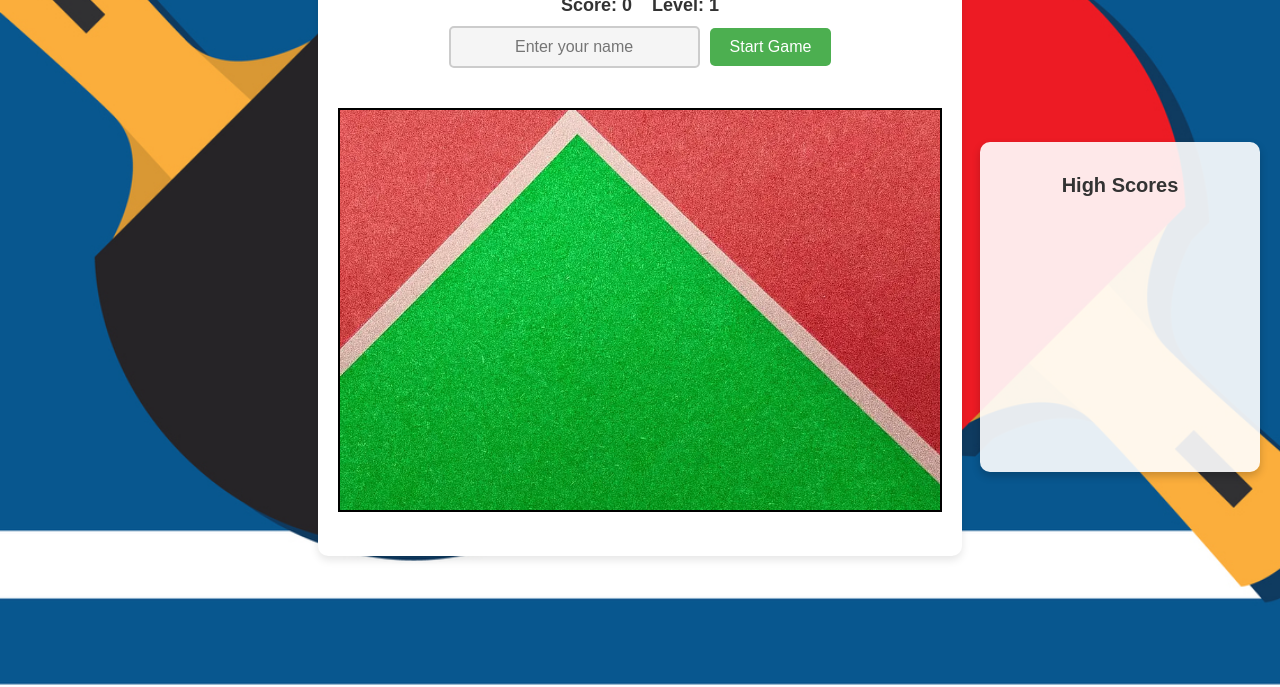
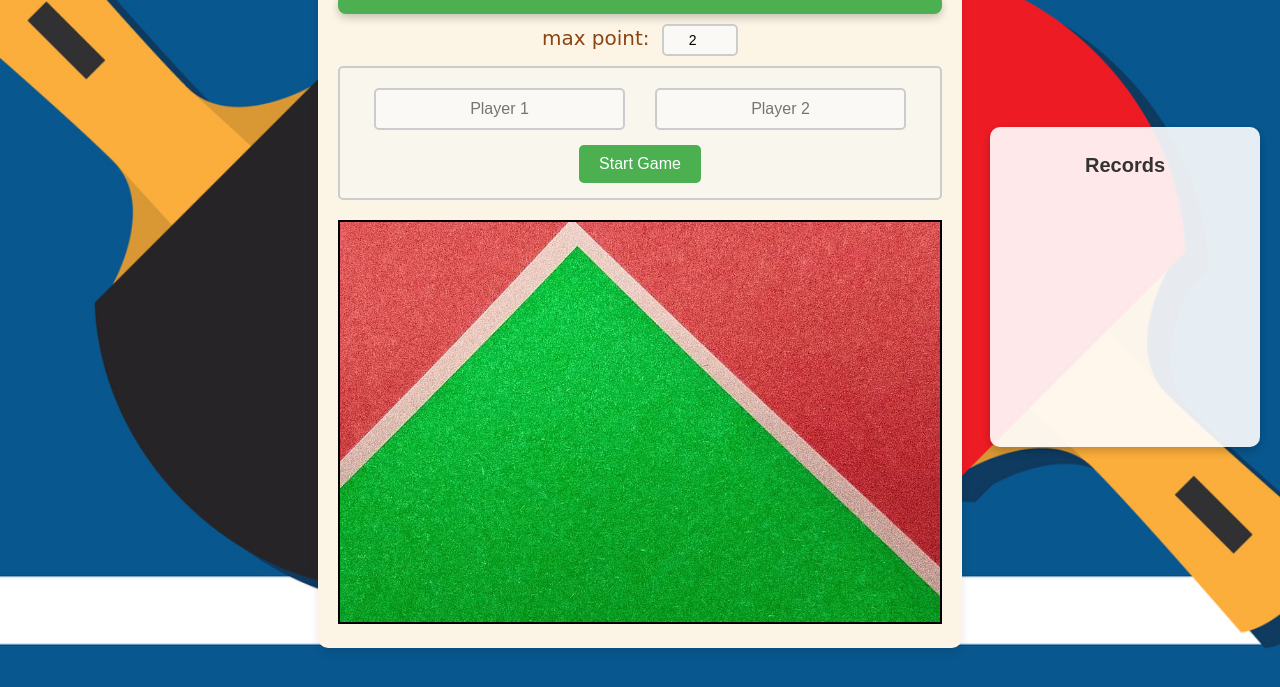
Before and after one commit to priyashikhandka1608/Game-project, a website: page Frontend/index.html in a window 1280 px wide. Shown: the part 113-800 px from the top of the page. Drawn offline with Linux system fonts and the light colour scheme; no server answers.

Commit message:
Update index.html

```diff
--- a/Frontend/index.html
+++ b/Frontend/index.html
@@ -9,16 +9,17 @@
         body {
             text-align: center;
             background: url('gameImage.jpg') center/cover no-repeat;
-            margin: 0;
-            padding: 0;
-            overflow: hidden;
             font-family: Arial, sans-serif;
+            margin: 0px;
+            overflow: auto;
         }
 
         .game-container {
             position: relative;
             display: inline-block;
-            background-color: #fff;
+            margin-top: 0px;
+            margin-bottom: 5px;
+            background-color: rgb(252, 245, 229);
             padding: 20px;
             margin-top: 20px;
             margin-bottom: 20px;
@@ -37,30 +38,53 @@
         justify-content: center;
         margin-top: 10px;
         align-items: center;
-        gap: 10px; /* Space between input and button */
+        gap: 10px;
         margin-bottom: 15px;
        }
 
-        #playerName {
+        #playerName1 {
+        margin-top: 10px;
+        margin-left: 10px;
+        margin-right: 10px;
         padding: 10px 20px;
         font-size: 16px;
         border: 2px solid #ccc;
         border-radius: 5px;
-        background-color: #f5f5f5;
+        background-color: rgb(250, 249, 246);
         color: #333;
         text-align: center;
         outline: none;
         transition: 0.3s ease, border-color 0.3s ease;
         }
 
-        #playerName:focus {
-            background-color: #fff;
+        #playerName1:focus {
+            background-color: rgb(250, 249, 246);
+            border-color: #4CAF50;
+        }
+
+        #playerName2 {
+        margin-top: 10px;
+        margin-left: 10px;
+        margin-right: 10px;
+        padding: 10px 20px;
+        font-size: 16px;
+        border: 2px solid #ccc;
+        border-radius: 5px;
+        background-color: rgb(250, 249, 246);
+        color: #333;
+        text-align: center;
+        outline: none;
+        transition: 0.3s ease, border-color 0.3s ease;
+        }
+
+        #playerName2:focus {
+            background-color: rgb(250, 249, 246);
             border-color: #4CAF50;
         }
 
         canvas {
             border: 2px solid black;
-            margin: 20px auto;
+            margin-top: 0px;
             background-color: #e6f7ff;
             background: url('tableImage.png') no-repeat center center;
             background-size: cover;
@@ -68,17 +92,44 @@
         }
 
         h1 {
-            margin-bottom: 10px;
+        font-family: 'Brush Script MT', cursive;
+        font-size: 48px;
+        color: #8B4513;
+        text-shadow: 3px 3px 6px rgba(0, 0, 0, 0.2);
+        letter-spacing: 2px;
+        margin-top: 0px;
+        margin-bottom: 10px;
+        animation: glow 1.5s infinite alternate;
         }
 
+        @keyframes glow {
+            from { text-shadow: 3px 3px 6px rgba(0, 0, 0, 0.2); }
+            to { text-shadow: 5px 5px 12px rgba(139, 69, 19, 0.5); }
+        }
         .score-level-container {
             border-top: 30px;
-            display: flex;
             justify-content: center;
             gap: 20px;
-            font-size: 18px;
-            font-weight: bold;
             color: #333;
+            font-size: 16px;
+            border: 2px solid #ccc;
+            border-radius: 5px;
+            background-color: rgb(249, 246, 238);
+            color: #333;
+            text-align: center;
+        }
+        .score-box {
+        margin-top: 10px;
+        margin-right: 10px;
+        padding: 10px 20px;
+        font-size: 16px;
+        border: 2px solid #ccc;
+        border-radius: 5px;
+        background-color: rgb(250, 249, 246);
+        color: #333;
+        outline: none;
+        transition: 0.3s ease, border-color 0.3s ease;
+        display: none;
         }
 
         .buttons {
@@ -97,10 +148,55 @@
         #startButton, #playAgainButton, #retryButton {
             background-color: #4CAF50;
             color: white;
+            margin-bottom: 15px;
         }
 
         #startButton:hover, #playAgainButton:hover, #retryButton:hover {
             background-color: #45a049;
+        }
+        label[for="maxScore"] {
+            font-size: 20px;
+            margin-right: 8px;
+            color: #8B4513;
+            font-family: 'Brush Script MT', cursive;
+        }
+
+        #maxScore {
+            margin-top: 10px;
+            margin-bottom: 10px;
+            width: 60px;
+            padding: 6px;
+            font-size: 14px;
+            border: 2px solid #ccc;
+            background-color: rgb(250, 249, 246);
+            border-radius: 5px;
+            border-radius: 5px;
+            text-align: center;
+            outline: none;
+            transition: border-color 0.3s ease;
+        }
+
+        #maxScore:focus {
+            border-color: #4CAF50;
+        }
+
+        #winnerDisplay {
+        margin-top: 10px;
+        font-size: 24px;
+        font-weight: bold;
+        color: #ffffff;
+        background-color: #4CAF50;
+        padding: 10px 20px;
+        border-radius: 8px;
+
+        box-shadow: 0 4px 8px rgba(0, 0, 0, 0.2);
+        text-shadow: 2px 2px 4px rgba(0, 0, 0, 0.3);
+        animation: fadeIn 1s ease-in-out;
+        }
+
+        @keyframes fadeIn {
+            from { opacity: 0; transform: scale(0.8); }
+            to { opacity: 1; transform: scale(1); }
         }
 
         #exitButton {
@@ -115,7 +211,7 @@
         #exitButton:hover {
             background-color: darkred;
         }
-        #highScoresContainer {
+        #recordsContainer {
                 position: fixed;
                 right: 20px;
                 top: 50%;
@@ -124,25 +220,25 @@
                 height: 300px;
                 overflow-y: auto;
                 background: rgba(255, 255, 255, 0.9);
-                padding: 15px;
+                padding: 10px;
                 border-radius: 10px;
                 box-shadow: 0 4px 8px rgba(0, 0, 0, 0.2);
                 text-align: center;
             }
 
-            #highScoresContainer h2 {
+            #recordsContainer h2 {
                 font-size: 20px;
                 margin-bottom: 10px;
                 color: #333;
             }
 
-            #highScoresList {
+            #recordsList {
                 list-style: none;
                 padding: 0;
                 margin: 0;
             }
 
-            #highScoresList li {
+            #recordsList li {
                 font-size: 16px;
                 padding: 8px;
                 background: #f5f5f5;
@@ -155,7 +251,7 @@
         #gameOverPopup {
             display: none;
             position: absolute;
-            top: 50%;
+            top: 70%;
             left: 50%;
             transform: translate(-50%, -50%);
             padding: 20px;
@@ -188,18 +284,28 @@
 
 <body>
     <div class="game-container">
-        <h1>Ping Pong Ball Game</h1>
+        <h1>RallyPoint🏓</h1>
+
+
+        <div id="winnerDisplay" ></div>
+
+
+        <label for="maxScore">max point:</label>
+        <input type="number" id="maxScore" min="1" value="2">
+
+
 
         <div class="score-level-container">
-            <div id="score">Score: 0</div>
-            <div id="level">Level: 1</div>
+
+        <div class="name-input-container">
+            <input type="text" id="playerName1" placeholder="Player 1">
+            <div class="score-box" id="score1">0</div>
+            <input type="text" id="playerName2" placeholder="Player 2">
+            <div class="score-box" id="score2">0</div>
         </div>
 
-        <div class="name-input-container">
-            <input type="text" id="playerName" placeholder="Enter your name">
-            <button id="startButton">Start Game</button>
+        <button id="startButton">Start Game</button>
         </div>
-
 
         <div class="buttons">
             <button id="playAgainButton" style="display: none;">Play Again</button>
@@ -207,9 +313,9 @@
 
         <canvas id="gameCanvas" width="600" height="400"></canvas>
 
-        <div id="highScoresContainer">
-            <h2>High Scores</h2>
-            <ul id="highScoresList"></ul>
+        <div id="recordsContainer">
+            <h2>Records</h2>
+            <ul id="recordsList"></ul>
         </div>
 
         <div id="gameOverPopup">
@@ -220,6 +326,7 @@
 
     <button id="exitButton" onclick="exitGame()">Exit</button>
     <script src="game.js"></script>
+
 </body>
 
 </html>
```
